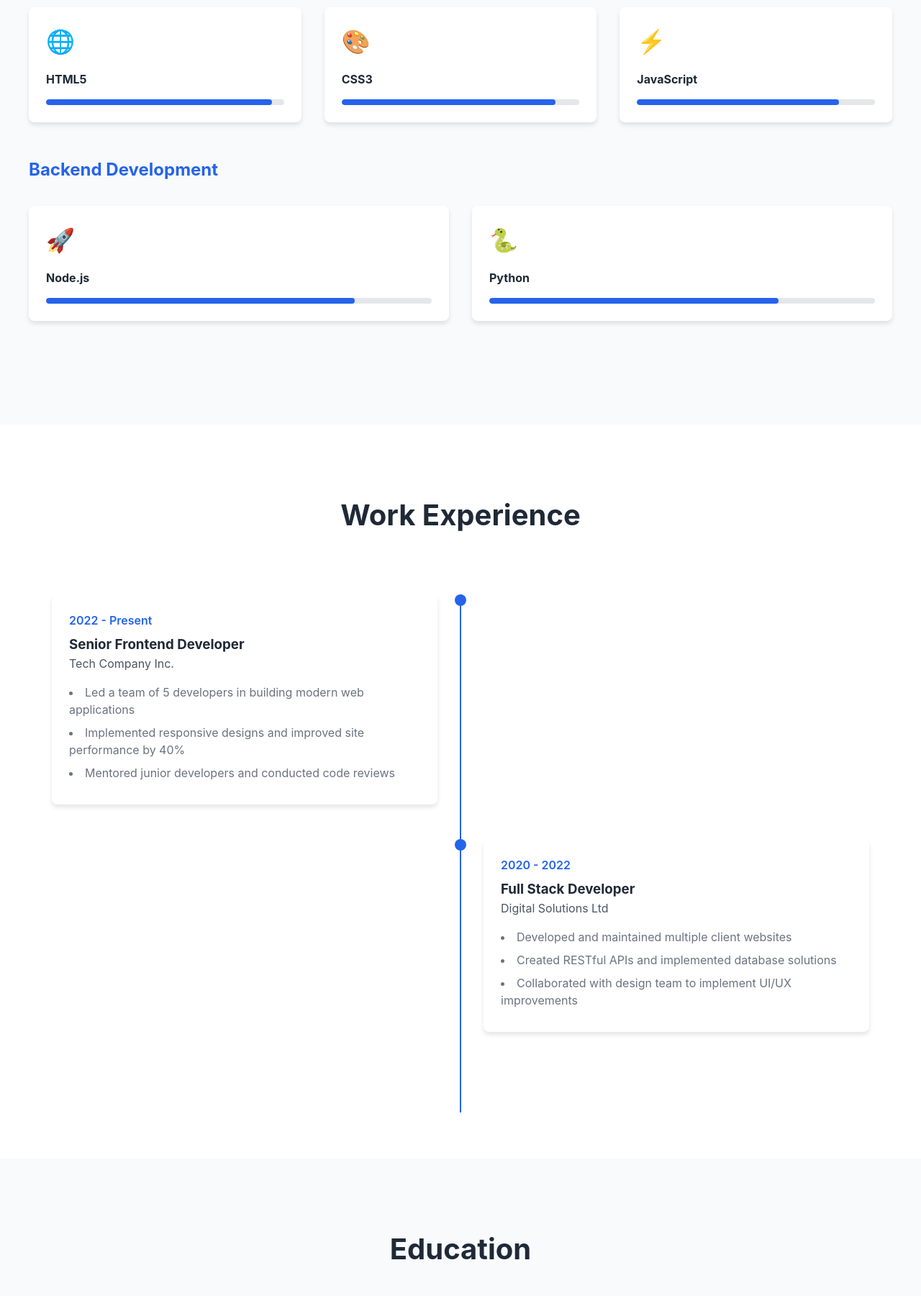
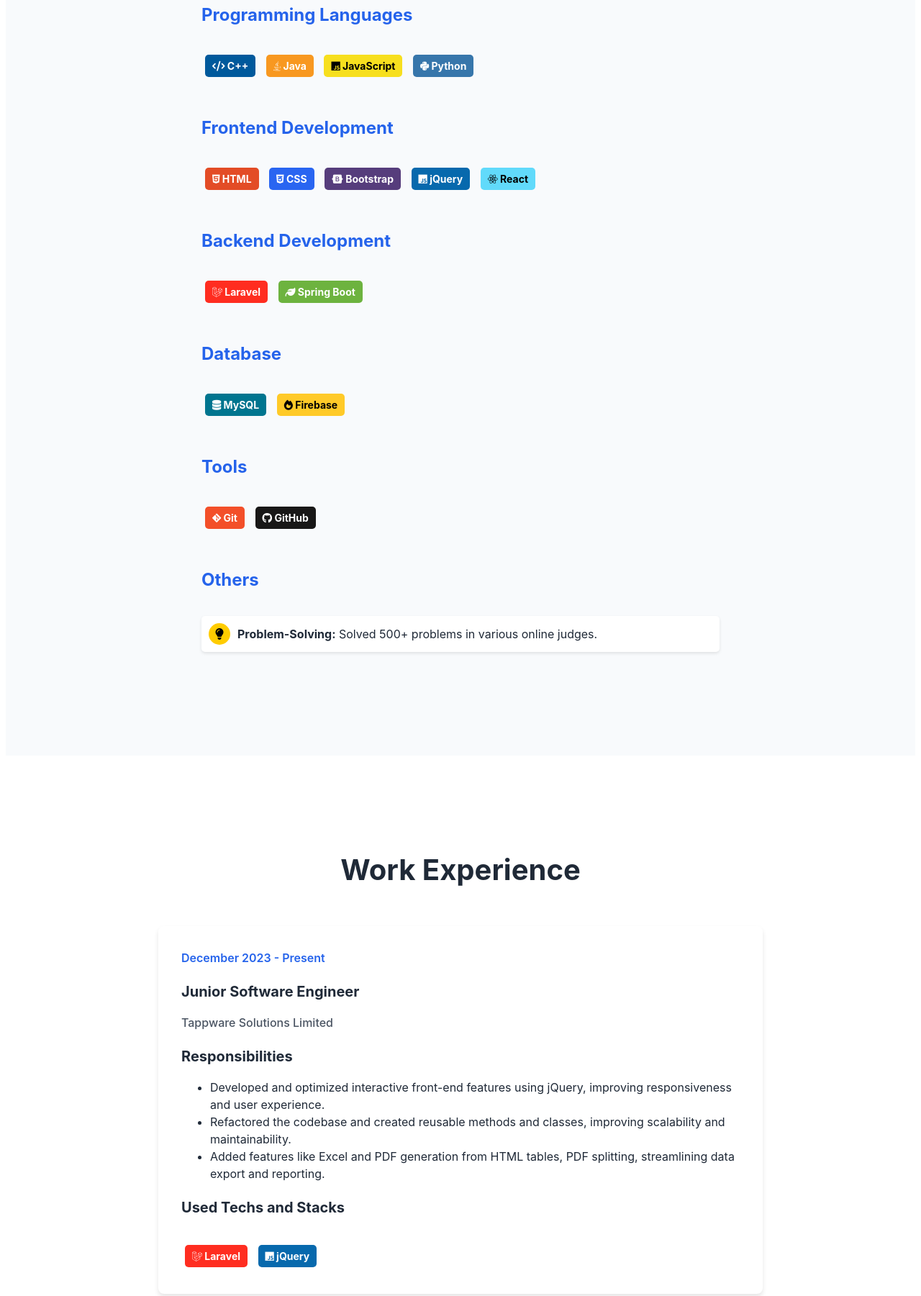
Before and after one commit to Shuaibbinreza/my-portfolio, a website built with Vite: page index.html in a window 1280 px wide. Shown: the part 1828-3629 px from the top of the page at 72% size. Built offline with nearby package versions, Linux system fonts and the light colour scheme.

Commit message:
information correction

```diff
--- a/index.html
+++ b/index.html
@@ -1,12 +1,15 @@
 <!DOCTYPE html>
 <html lang="en">
+
 <head>
   <meta charset="UTF-8" />
   <meta name="viewport" content="width=device-width, initial-scale=1.0" />
   <title>My Portfolio</title>
   <link rel="stylesheet" href="src/style.css">
   <link rel="stylesheet" href="https://cdnjs.cloudflare.com/ajax/libs/font-awesome/6.0.0/css/all.min.css">
+  <link rel="stylesheet" href="https://cdnjs.cloudflare.com/ajax/libs/font-awesome/6.4.0/css/all.min.css">
 </head>
+
 <body>
   <nav class="navbar">
     <div class="nav-content">
@@ -45,13 +48,16 @@
         </a>
       </div>
     </div>
-      <img src="https://images.unsplash.com/photo-1497215728101-856f4ea42174" alt="Working space" class="hero-image" style="height: 500px; width: 500px;">
+    <img src="https://images.unsplash.com/photo-1497215728101-856f4ea42174" alt="Working space" class="hero-image"
+      style="height: 500px; width: 500px;">
   </section>
 
   <section id="about" class="about">
     <div class="about-container" style="display: flex; justify-content: space-between;">
       <div class="about-image">
-          <img src="https://scontent.fzyl2-2.fna.fbcdn.net/v/t39.30808-6/368254583_2072503263095079_6380190925007193357_n.jpg?_nc_cat=109&ccb=1-7&_nc_sid=6ee11a&_nc_eui2=AeFeRjJbXwUY1o-wjUT04TFk8q1HRhTgwDHyrUdGFODAMds6_0Ik0fSr2tYj7duhGUbkuoVgnj_7o2Ll1Q05IK8p&_nc_ohc=CmZkDQKI2qIQ7kNvgGoHNae&_nc_oc=AdiP-3mfaEYz_0cIvf67gAAknsk8b-Tc0cb7XmuKsq_HvD9wetGLX3pPgxzXBKFMjy0&_nc_zt=23&_nc_ht=scontent.fzyl2-2.fna&_nc_gid=ynCYUiVcmLYiT7iDI3_JXQ&oh=00_AYEmpKUhkhZG0O9qR6jjQO--8LfYPOxCdPoRlBJyytwxjw&oe=67DD89A6" alt="Shuaib" style="height: 500px; width: auto;">
+        <img
+          src="https://scontent.fzyl2-2.fna.fbcdn.net/v/t39.30808-6/368254583_2072503263095079_6380190925007193357_n.jpg?_nc_cat=109&ccb=1-7&_nc_sid=6ee11a&_nc_eui2=AeFeRjJbXwUY1o-wjUT04TFk8q1HRhTgwDHyrUdGFODAMds6_0Ik0fSr2tYj7duhGUbkuoVgnj_7o2Ll1Q05IK8p&_nc_ohc=CmZkDQKI2qIQ7kNvgGoHNae&_nc_oc=AdiP-3mfaEYz_0cIvf67gAAknsk8b-Tc0cb7XmuKsq_HvD9wetGLX3pPgxzXBKFMjy0&_nc_zt=23&_nc_ht=scontent.fzyl2-2.fna&_nc_gid=ynCYUiVcmLYiT7iDI3_JXQ&oh=00_AYEmpKUhkhZG0O9qR6jjQO--8LfYPOxCdPoRlBJyytwxjw&oe=67DD89A6"
+          alt="Shuaib" style="height: 500px; width: auto;">
       </div>
       <div class="about-content" style="padding: 10px;">
         <h2>About Me</h2>
@@ -64,19 +70,19 @@
         <div class="about-details">
           <div class="detail-item">
             <span class="detail-label">Name:</span>
-              <span class="detail-value">Nancy Chen</span>
+            <span class="detail-value">Shuaib</span>
           </div>
           <div class="detail-item">
             <span class="detail-label">Email:</span>
-              <span class="detail-value">nancy@example.com</span>
+            <span class="detail-value">shuaib6950@gmail.com</span>
           </div>
           <div class="detail-item">
             <span class="detail-label">Location:</span>
-              <span class="detail-value">San Francisco, CA</span>
+            <span class="detail-value">Dhaka, Bangladesh</span>
           </div>
           <div class="detail-item">
             <span class="detail-label">Role:</span>
-              <span class="detail-value">Full Stack Developer</span>
+            <span class="detail-value">Junior Software Engineer</span>
           </div>
         </div>
       </div>
@@ -87,134 +93,170 @@
     <h2>Skills</h2>
     <div class="skills-container">
       <div class="skills-category">
+        <h3>Programming Languages</h3>
+        <span class="badge" style="background-color: #00599C;">
+          <i class="fa-solid fa-code"></i> C++
+        </span>
+
+        <span class="badge" style="background-color: #f89820;">
+          <i class="fa-brands fa-java"></i> Java
+        </span>
+
+        <span class="badge" style="background-color: #f7df1e; color: black;">
+          <i class="fa-brands fa-js"></i> JavaScript
+        </span>
+
+        <span class="badge" style="background-color: #3776ab;">
+          <i class="fa-brands fa-python"></i> Python
+        </span>
+      </div>
+      <div class="skills-category">
         <h3>Frontend Development</h3>
-          <div class="skills-grid">
-            <div class="skill-item">
-              <div class="skill-icon">🌐</div>
-              <h4>HTML5</h4>
-              <div class="skill-level">
-                <div class="skill-progress" style="width: 95%"></div>
+        <span class="badge" style="background-color: #e34c26;">
+          <i class="fa-brands fa-html5"></i> HTML
+        </span>
+
+        <span class="badge" style="background-color: #2965f1;">
+          <i class="fa-brands fa-css3-alt"></i> CSS
+        </span>
+
+        <span class="badge" style="background-color: #563d7c;">
+          <i class="fa-brands fa-bootstrap"></i> Bootstrap
+        </span>
+
+        <span class="badge" style="background-color: #0769ad;">
+          <i class="fa-brands fa-js"></i> jQuery
+        </span>
+
+        <span class="badge" style="background-color: #61dafb; color: black;">
+          <i class="fa-brands fa-react"></i> React
+        </span>
+      </div>
+      <div class="skills-category">
+        <h3>Backend Development</h3>
+        <span class="badge" style="background-color: #ff2d20;">
+          <i class="fa-brands fa-laravel"></i> Laravel
+        </span>
+
+        <span class="badge" style="background-color: #6db33f;">
+          <i class="fa-solid fa-leaf"></i> Spring Boot
+        </span>
+      </div>
+      <div class="skills-category">
+        <h3>Database</h3>
+        <span class="badge" style="background-color: #00758f;">
+          <i class="fa-solid fa-database"></i> MySQL
+      </span>
+
+      <span class="badge" style="background-color: #ffca28; color: black;">
+          <i class="fa-solid fa-fire"></i> Firebase
+      </span>
+      </div>
+      <div class="skills-category">
+        <h3>Tools</h3>
+        <span class="badge" style="background-color: #f34f29;">
+          <i class="fa-brands fa-git-alt"></i> Git
+      </span>
+
+      <span class="badge" style="background-color: #181717;">
+          <i class="fa-brands fa-github"></i> GitHub
+      </span>
+      </div>
+      <div class="skills-category">
+        <h3>Others</h3>
+        <ul style="list-style: none; padding: 0;">
+          <li style="display: flex; align-items: center; padding: 10px; margin: 5px 0; background: #fff; border-radius: 5px; box-shadow: 0 2px 4px rgba(0, 0, 0, 0.1); width: auto;">
+              <span style="width: 30px; height: 30px; display: flex; justify-content: center; align-items: center; margin-right: 10px; border-radius: 50%; background-color: #ffcc00; color: black; font-size: 16px;">
+                  <i class="fa-solid fa-lightbulb"></i>
+              </span>
+              <b>Problem-Solving: </b>&nbsp;Solved 500+ problems in various online judges.
+          </li>
+      </ul>
       </div>
     </div>
-            <div class="skill-item">
-              <div class="skill-icon">🎨</div>
-              <h4>CSS3</h4>
-              <div class="skill-level">
-                <div class="skill-progress" style="width: 90%"></div>
-              </div>
-            </div>
-            <div class="skill-item">
-              <div class="skill-icon">⚡</div>
-              <h4>JavaScript</h4>
-              <div class="skill-level">
-                <div class="skill-progress" style="width: 85%"></div>
+  </section>
+
+  <section id="education" class="education">
+    <h2>Work Experience</h2>
+    <div class="education-grid">
+      <div class="education-card">
+        <div class="education-year">December 2023 - Present</div>
+        <h3>Junior Software Engineer</h3>
+        <p class="school-name">Tappware Solutions Limited</p>
+        <p class="education-details">
+          <h3>Responsibilities</h3>
+          <ul>
+            <li>
+              Developed and optimized interactive front-end features using jQuery, improving responsiveness and user experience.
+            </li>
+            <li>
+              Refactored the codebase and created reusable methods and classes, improving scalability and maintainability.
+            </li>
+            <li>
+              Added features like Excel and PDF generation from HTML tables, PDF splitting, streamlining data export and reporting.
+            </li>
+          </ul>
+        </p>
+        <div>
+          <h3>Used Techs and Stacks</h3>
+          <br>
+          <span class="badge" style="background-color: #ff2d20;">
+            <i class="fa-brands fa-laravel"></i> Laravel
+          </span>
+          <span class="badge" style="background-color: #0769ad;">
+            <i class="fa-brands fa-js"></i> jQuery
+          </span>
         </div>
       </div>
     </div>
-        </div>
-        <div class="skills-category">
-          <h3>Backend Development</h3>
-          <div class="skills-grid">
-            <div class="skill-item">
-              <div class="skill-icon">🚀</div>
-              <h4>Node.js</h4>
-              <div class="skill-level">
-                <div class="skill-progress" style="width: 80%"></div>
+  </section>
+
+  <section id="experience" class="experience" style="text-align: center;">
+    <div style="max-width: 70%; margin: 0 auto;">
+      <h2>Education</h2>
+      <div class="timeline" style="text-align: left;">
+        <div class="timeline-item">
+          <div class="timeline-dot"></div>
+          <div class="timeline-content">
+            <div class="timeline-date">January 2020 - April 2023</div>
+            <h3>BSc in Computer Science and Engineering</h3>
+            <h4>Daffodil International University</h4>
           </div>
         </div>
-            <div class="skill-item">
-              <div class="skill-icon">🐍</div>
-              <h4>Python</h4>
-              <div class="skill-level">
-                <div class="skill-progress" style="width: 75%"></div>
-              </div>
+        <div class="timeline-item">
+          <div class="timeline-dot"></div>
+          <div class="timeline-content">
+            <div class="timeline-date">2015 - 2019</div>
+            <h3>Diploma in Computer Technology</h3>
+            <h4>Daffodil Polytechnic Institute</h4>
           </div>
         </div>
       </div>
     </div>
   </section>
 
-    <section id="experience" class="experience">
-      <h2>Work Experience</h2>
-      <div class="timeline">
-        <div class="timeline-item">
-          <div class="timeline-dot"></div>
-          <div class="timeline-content">
-            <div class="timeline-date">2022 - Present</div>
-            <h3>Senior Frontend Developer</h3>
-            <p class="company-name">Tech Company Inc.</p>
-            <ul class="experience-details">
-              <li>Led a team of 5 developers in building modern web applications</li>
-              <li>Implemented responsive designs and improved site performance by 40%</li>
-              <li>Mentored junior developers and conducted code reviews</li>
-            </ul>
-          </div>
-        </div>
-        <div class="timeline-item">
-          <div class="timeline-dot"></div>
-          <div class="timeline-content">
-            <div class="timeline-date">2020 - 2022</div>
-            <h3>Full Stack Developer</h3>
-            <p class="company-name">Digital Solutions Ltd</p>
-            <ul class="experience-details">
-              <li>Developed and maintained multiple client websites</li>
-              <li>Created RESTful APIs and implemented database solutions</li>
-              <li>Collaborated with design team to implement UI/UX improvements</li>
-            </ul>
-          </div>
-        </div>
-      </div>
-    </section>
-
-    <section id="education" class="education">
-      <h2>Education</h2>
-      <div class="education-grid">
-        <div class="education-card">
-          <div class="education-year">2020 - 2024</div>
-          <h3>Bachelor of Computer Science</h3>
-          <p class="school-name">University Name</p>
-          <p class="education-details">
-            Relevant coursework: Data Structures, Algorithms, Web Development, Database Systems
-          </p>
-          <div class="achievements">
-            <span>GPA: 3.8/4.0</span>
-            <span>Dean's List</span>
-          </div>
-        </div>
-        <div class="education-card">
-          <div class="education-year">2019 - 2020</div>
-          <h3>Web Development Bootcamp</h3>
-          <p class="school-name">Coding Academy</p>
-          <p class="education-details">
-            Intensive program focusing on full-stack development with modern technologies
-          </p>
-          <div class="achievements">
-            <span>Top Graduate</span>
-          </div>
-        </div>
-      </div>
-    </section>
 
   <section id="achievements" class="achievements-section">
     <h2>Achievements & Certificates</h2>
     <div class="achievements-grid">
       <div class="achievement-card">
         <div class="achievement-icon">🏆</div>
-          <h3>AWS Certified Developer</h3>
+        <h3>21st Century Employability Skilling Program - Advanced (Wadhwani Foundation)
+        </h3>
         <p class="achievement-date">2023</p>
-          <p class="achievement-details">Amazon Web Services Certified Developer - Associate Level</p>
+        <p class="achievement-details">A training program to enhance Employability skills of freshers</p>
       </div>
       <div class="achievement-card">
         <div class="achievement-icon">📜</div>
-          <h3>Google Cloud Certificate</h3>
-          <p class="achievement-date">2022</p>
-          <p class="achievement-details">Professional Cloud Developer Certification</p>
+        <h3>Machine Learning under Hire and Train program of Enhancing Digital Government & Economy(EDGE).</h3>
+        <p class="achievement-date">2023</p>
+        <p class="achievement-details">Training program to introduce freshers with machine learning and data processing</p>
       </div>
       <div class="achievement-card">
         <div class="achievement-icon">🎯</div>
         <h3>Hackathon Winner</h3>
-          <p class="achievement-date">2021</p>
-          <p class="achievement-details">First place in Regional Tech Innovation Challenge</p>
+        <p class="achievement-date">2019</p>
+        <p class="achievement-details">Achieved 5th place for project showcasing in DIU ICT Carnival 2019</p>
       </div>
     </div>
   </section>
@@ -223,24 +265,24 @@
     <h2>My Projects</h2>
     <div class="project-grid">
       <div class="project-card">
-          <h3>Project 1</h3>
-          <p>A brief description of your first project goes here.</p>
+        <h3>Book-Docket</h3>
+        <p>A Simple crud application to mange personal book collection</p>
         <div class="project-links">
           <a href="#" class="project-link">Live Demo</a>
           <a href="#" class="project-link">Source Code</a>
         </div>
       </div>
       <div class="project-card">
-          <h3>Project 2</h3>
-          <p>A brief description of your second project goes here.</p>
+        <h3>Movie Sentiment Analysis</h3>
+        <p>Predict positive or negative from a movie review</p>
         <div class="project-links">
           <a href="#" class="project-link">Live Demo</a>
           <a href="#" class="project-link">Source Code</a>
         </div>
       </div>
       <div class="project-card">
-          <h3>Project 3</h3>
-          <p>A brief description of your third project goes here.</p>
+        <h3>PI Bazar</h3>
+        <p>A simple ecommerce UI using only html and css</p>
         <div class="project-links">
           <a href="#" class="project-link">Live Demo</a>
           <a href="#" class="project-link">Source Code</a>
@@ -282,9 +324,10 @@
         <i class="fab fa-twitter"></i>
       </a>
     </div>
-      <p>&copy; 2024 Your Name. All rights reserved.</p>
+    <p>&copy; 2025 Shuaib. All rights reserved.</p>
   </footer>
 
   <script type="module" src="src/main.js"></script>
 </body>
+
 </html>
--- a/src/style.css
+++ b/src/style.css
@@ -4,12 +4,6 @@
   --text-color: #1f2937;
   --bg-color: #ffffff;
   --accent-color: #dbeafe;
-}
-
-* {
-  margin: 0;
-  padding: 0;
-  box-sizing: border-box;
 }
 
 html {
@@ -21,6 +15,16 @@
   line-height: 1.5;
   color: var(--text-color);
   background-color: var(--bg-color);
+}
+
+.badge {
+  display: inline-block;
+  padding: 5px 10px;
+  border-radius: 5px;
+  font-size: 14px;
+  font-weight: bold;
+  color: white;
+  margin: 5px;
 }
 
 /* Navbar */
@@ -251,7 +255,7 @@
 }
 
 .skills-container {
-  max-width: 1200px;
+  max-width: 60%;
   margin: 0 auto;
 }
 
@@ -311,8 +315,8 @@
 /* Experience Section */
 .experience {
   padding: 6rem 2rem;
-  max-width: 1200px;
   margin: 0 auto;
+  background-color: #f8fafc;
 }
 
 .experience h2 {
@@ -400,7 +404,7 @@
 /* Education Section */
 .education {
   padding: 6rem 2rem;
-  background-color: #f8fafc;
+  /* background-color: #FFFFFF; */
 }
 
 .education h2 {
@@ -418,11 +422,8 @@
 }
 
 .education-grid {
-  max-width: 1200px;
+  max-width: 70%;
   margin: 0 auto;
-  display: grid;
-  grid-template-columns: repeat(auto-fit, minmax(300px, 1fr));
-  gap: 2rem;
 }
 
 .education-card {
@@ -682,11 +683,11 @@
   transition-delay: 0.6s;
 }
 
-.submit-btn:hover {
+/* .submit-btn:hover {
   background-color: var(--secondary-color);
   transform: translateY(-2px);
   box-shadow: 0 4px 12px rgba(37, 99, 235, 0.2);
-}
+} */
 
 /* Footer */
 .footer {
@@ -696,7 +697,7 @@
 }
 
 /* Animations */
-@keyframes fadeInUp {
+/* @keyframes fadeInUp {
   from {
     opacity: 0;
     transform: translateY(20px);
@@ -714,7 +715,7 @@
   to {
     opacity: 1;
   }
-}
+}*/
 
 @keyframes wave {
   0%, 100% {
@@ -726,7 +727,7 @@
 }
 
 /* Responsive Design */
-@media (max-width: 768px) {
+/* @media (max-width: 768px) {
   .nav-content {
     flex-direction: column;
     gap: 1rem;
@@ -795,4 +796,4 @@
     height: 40px;
     font-size: 1.25rem;
   }
-}
+} */
```
Lines whose indentation alone changed are shown as unchanged.
